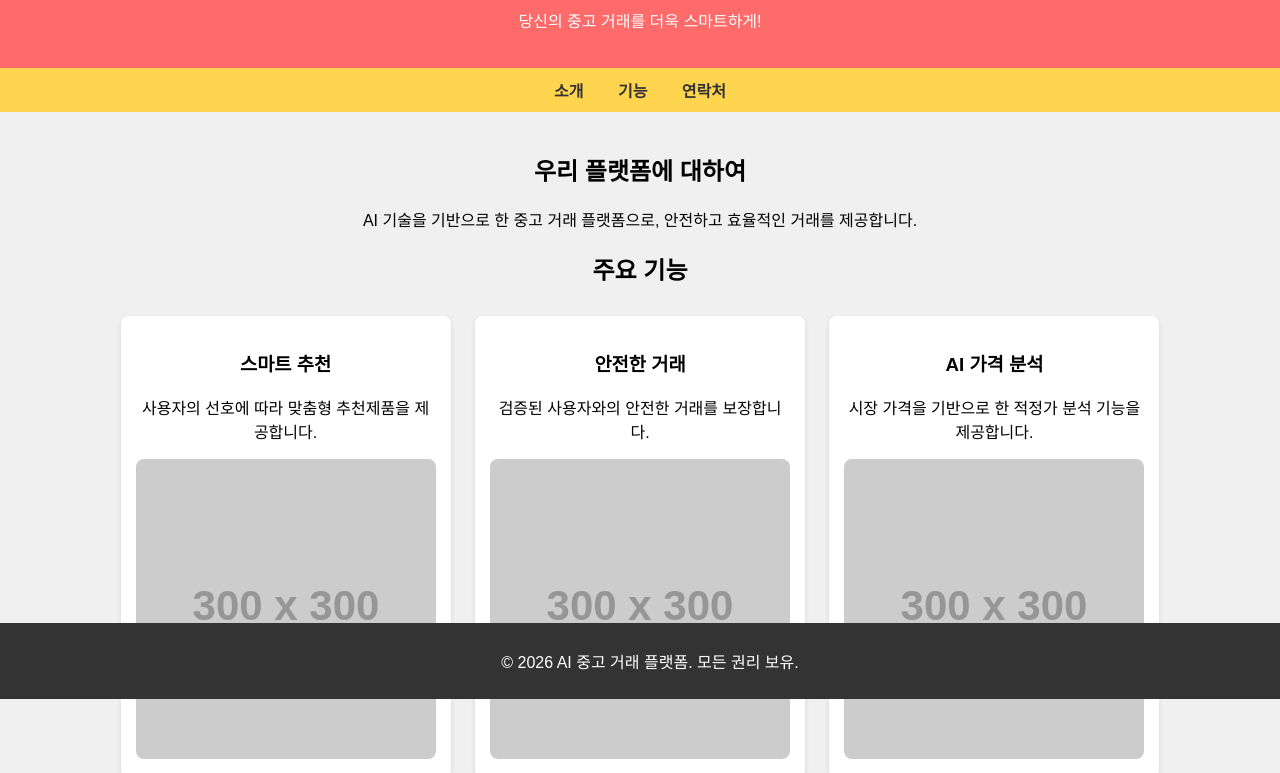
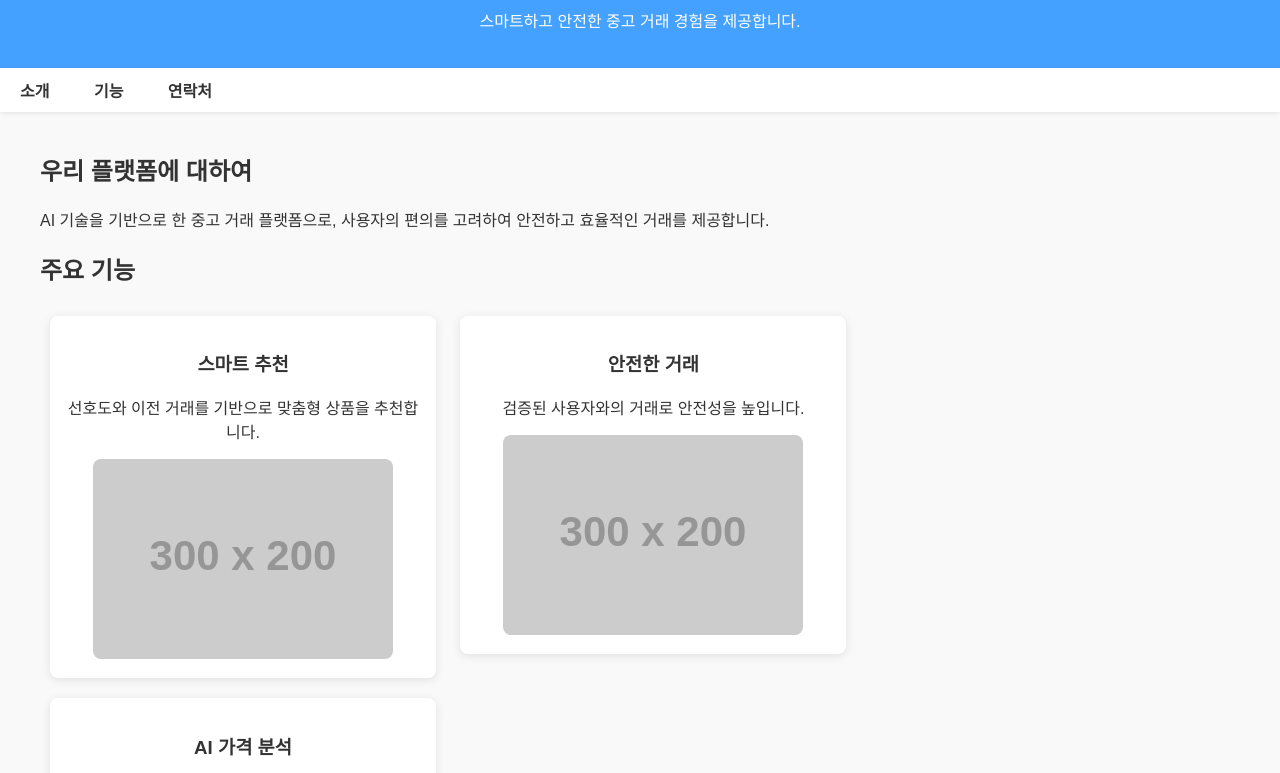
Before and after one commit to seungwoo2320/html-starter, a website: page index.html in a window 1280 px wide. Shown: the part 101-874 px from the top of the page. Drawn offline with Linux system fonts and the light colour scheme; placeholder pictures from the web are drawn by us.

Commit message:
Update index.html

```diff
--- a/index.html
+++ b/index.html
@@ -4,56 +4,74 @@
     <meta charset="UTF-8">
     <meta name="viewport" content="width=device-width, initial-scale=1.0">
     <title>AI 중고 거래 플랫폼</title>
-    <link rel="stylesheet" href="styles.css">
     <style>
         body {
-            font-family: Arial, sans-serif;
+            font-family: 'Arial', sans-serif;
             margin: 0;
             padding: 0;
-            background-color: #f0f0f0;
+            background-color: #f9f9f9;
+            color: #333;
         }
         header {
-            background-color: #ff6b6b;
+            background-color: #45a1ff;
             color: white;
-            padding: 20px;
+            padding: 20px 0;
             text-align: center;
+            box-shadow: 0 2px 10px rgba(0, 0, 0, 0.1);
         }
         nav {
-            background-color: #ffd54f;
-            padding: 10px;
-            text-align: center;
+            background-color: #fff;
+            padding: 10px 0;
+            box-shadow: 0 1px 5px rgba(0, 0, 0, 0.1);
         }
         nav a {
-            margin: 0 15px;
+            margin: 0 20px;
             color: #333;
             text-decoration: none;
             font-weight: bold;
+            transition: color 0.3s;
+        }
+        nav a:hover {
+            color: #45a1ff;
         }
         main {
             padding: 20px;
+            max-width: 1200px;
+            margin: auto;
+        }
+        section {
+            margin: 20px 0;
+        }
+        .card {
+            background: white;
+            border-radius: 8px;
+            box-shadow: 0 2px 10px rgba(0, 0, 0, 0.1);
+            margin: 10px;
+            padding: 15px;
+            display: inline-block;
+            width: calc(33% - 40px);
+            vertical-align: top;
             text-align: center;
+        }
+        .card img {
+            max-width: 100%;
+            border-radius: 8px;
         }
         footer {
             background-color: #333;
             color: white;
             text-align: center;
-            padding: 10px;
-            position: absolute;
-            width: 100%;
-            bottom: 0;
+            padding: 20px;
         }
-        .card {
-            background: white;
-            border-radius: 8px;
-            box-shadow: 0 2px 5px rgba(0, 0, 0, 0.1);
-            margin: 10px;
-            padding: 15px;
-            display: inline-block;
-            width: 300px;
+        @media (max-width: 768px) {
+            .card {
+                width: calc(50% - 40px);
+            }
         }
-        .card img {
-            max-width: 100%;
-            border-radius: 8px;
+        @media (max-width: 480px) {
+            .card {
+                width: 100%;
+            }
         }
     </style>
 </head>
@@ -61,7 +79,7 @@
 
 <header>
     <h1>AI 중고 거래 플랫폼</h1>
-    <p>당신의 중고 거래를 더욱 스마트하게!</p>
+    <p>스마트하고 안전한 중고 거래 경험을 제공합니다.</p>
 </header>
 
 <nav>
@@ -73,25 +91,25 @@
 <main>
     <section id="about">
         <h2>우리 플랫폼에 대하여</h2>
-        <p>AI 기술을 기반으로 한 중고 거래 플랫폼으로, 안전하고 효율적인 거래를 제공합니다.</p>
+        <p>AI 기술을 기반으로 한 중고 거래 플랫폼으로, 사용자의 편의를 고려하여 안전하고 효율적인 거래를 제공합니다.</p>
     </section>
 
     <section id="features">
         <h2>주요 기능</h2>
         <div class="card">
             <h3>스마트 추천</h3>
-            <p>사용자의 선호에 따라 맞춤형 추천제품을 제공합니다.</p>
-            <img src="https://via.placeholder.com/300" alt="스마트 추천">
+            <p>선호도와 이전 거래를 기반으로 맞춤형 상품을 추천합니다.</p>
+            <img src="https://via.placeholder.com/300x200" alt="스마트 추천">
         </div>
         <div class="card">
             <h3>안전한 거래</h3>
-            <p>검증된 사용자와의 안전한 거래를 보장합니다.</p>
-            <img src="https://via.placeholder.com/300" alt="안전한 거래">
+            <p>검증된 사용자와의 거래로 안전성을 높입니다.</p>
+            <img src="https://via.placeholder.com/300x200" alt="안전한 거래">
         </div>
         <div class="card">
             <h3>AI 가격 분석</h3>
-            <p>시장 가격을 기반으로 한 적정가 분석 기능을 제공합니다.</p>
-            <img src="https://via.placeholder.com/300" alt="AI 가격 분석">
+            <p>시장 데이터를 분석하여 적정가를 제안합니다.</p>
+            <img src="https://via.placeholder.com/300x200" alt="AI 가격 분석">
         </div>
     </section>
 
```
